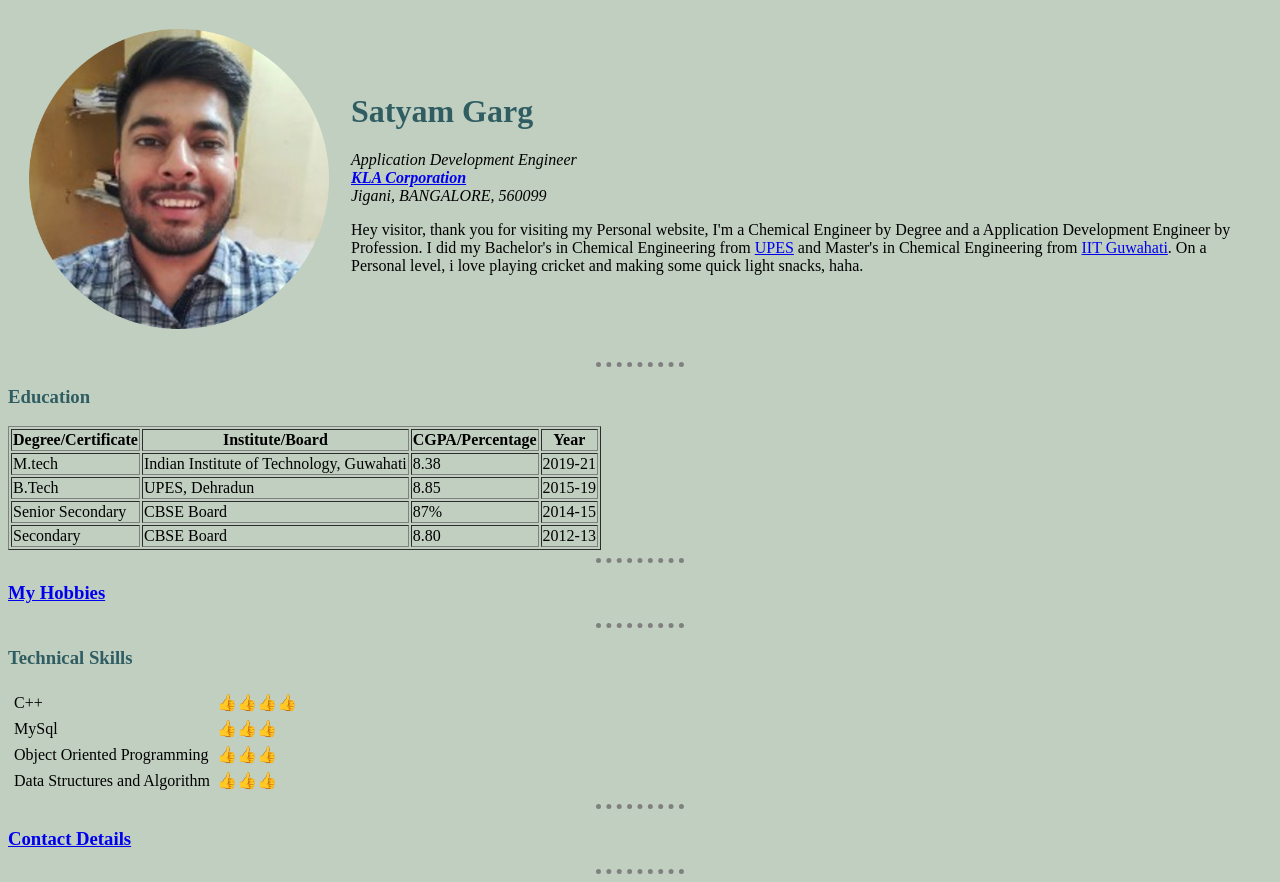
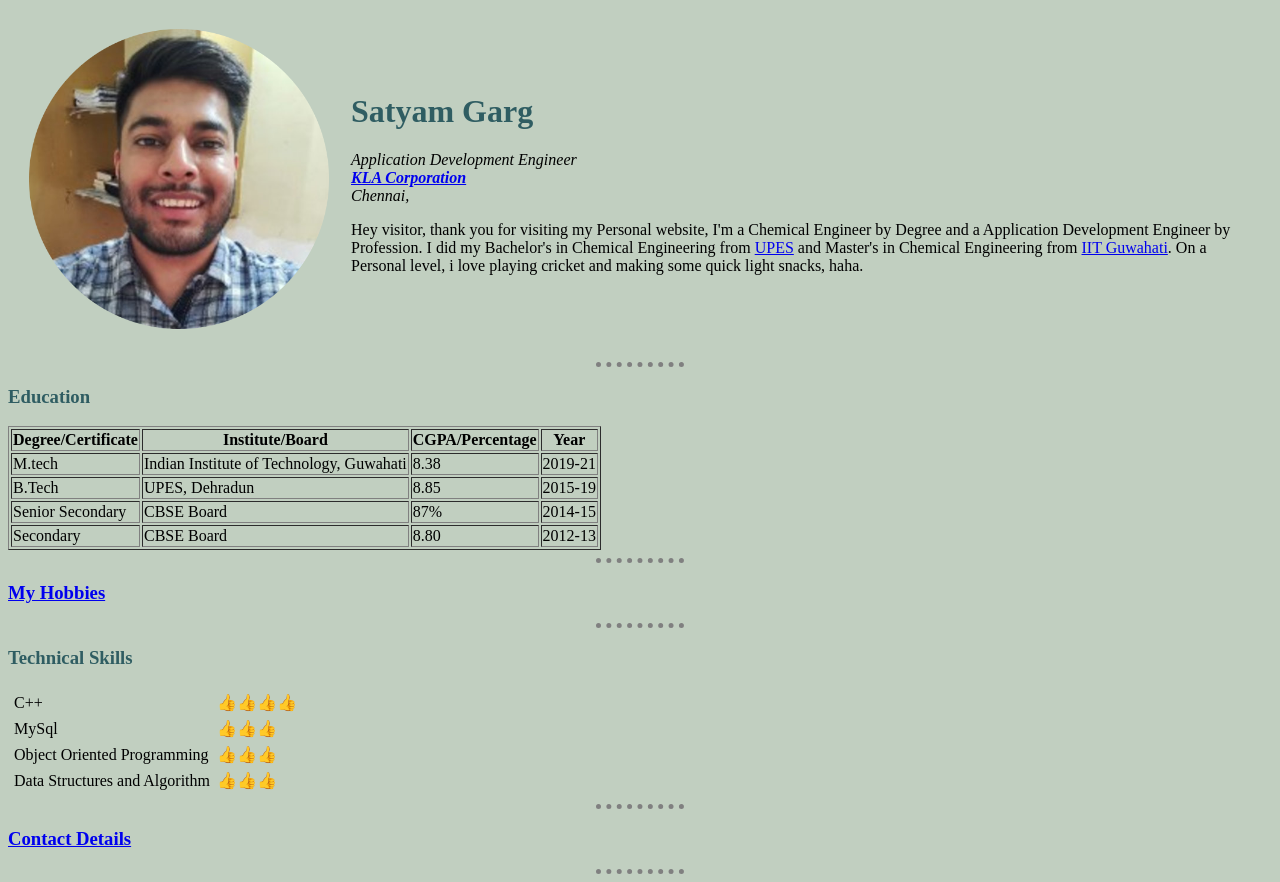
Before and after one commit to Garg57/StyledCV, a plain HTML site: page index.html in a window 1280 px wide. Drawn offline with Linux system fonts and the light colour scheme; files that its build step writes are made by us from their sources.

Commit message:
Update index.html

```diff
--- a/index.html
+++ b/index.html
@@ -15,7 +15,7 @@
         <td>
           <h1> Satyam Garg </h1>
           <p>
-            <em> Application Development Engineer  <br><strong><a href="https://www.kla.com/">KLA Corporation</a></strong> <br> Jigani, BANGALORE, 560099 </em>
+            <em> Application Development Engineer  <br><strong><a href="https://www.kla.com/">KLA Corporation</a></strong> <br> Chennai, </em>
           </p>
           <p>
             Hey visitor, thank you for visiting my Personal website, I'm a Chemical Engineer by
```
